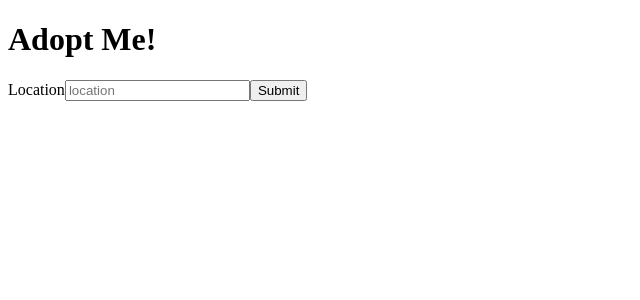
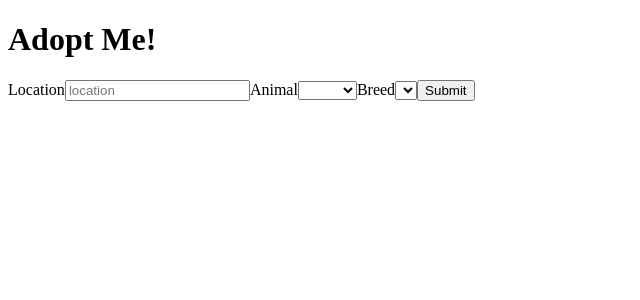
Before and after one commit to JakeOTooleDev/fe-react-v7-follow-along, a React app: page / in a window 1280 px wide. Shown: the top 300 px of the page, without its empty margins (0-640 px from the left). Built offline with nearby package versions, Linux system fonts and the light colour scheme; the HTML template or start-up script is replaced by a standard one.

Commit message:
Added dropdowns for main form.

```diff
--- a/src/SearchParams.js
+++ b/src/SearchParams.js
@@ -1,7 +1,12 @@
 import { useState } from "react";
+
+const ANIMALS = ["bird", "cat", "dog", "rabbit", "reptile"];
+const BREEDS = [];
 
 const SearchParams = () => {
   const [location, setLocation] = useState("");
+  const [animal, setAnimal] = useState("");
+  const [breed, setBreed] = useState("");
 
   return (
     <div className="search-params">
@@ -15,6 +20,48 @@
             onChange={(e) => setLocation(e.target.value)}
           />
         </label>
+        <label htmlFor="animal">
+          Animal
+          <select
+            id="animal"
+            value={animal}
+            onChange={(e) => {
+              setAnimal(e.target.value);
+              setBreed("");
+            }}
+            onBlur={(e) => {
+              setAnimal(e.target.value);
+              setBreed("");
+            }}
+          >
+            <option />
+            {ANIMALS.map((animal) => (
+              <option key={animal} value={animal}>
+                {animal}
+              </option>
+            ))}
+          </select>
+        </label>
+        <label htmlFor="breed">
+          Breed
+          <select
+            id="breed"
+            value={breed}
+            onChange={(e) => {
+              setBreed(e.target.value);
+            }}
+            onBlur={(e) => {
+              setBreed(e.target.value);
+            }}
+          >
+            <option />
+            {BREEDS.map((breed) => (
+              <option key={breed} value={breed}>
+                {breed}
+              </option>
+            ))}
+          </select>
+        </label>
         <button>Submit</button>
       </form>
     </div>
```
